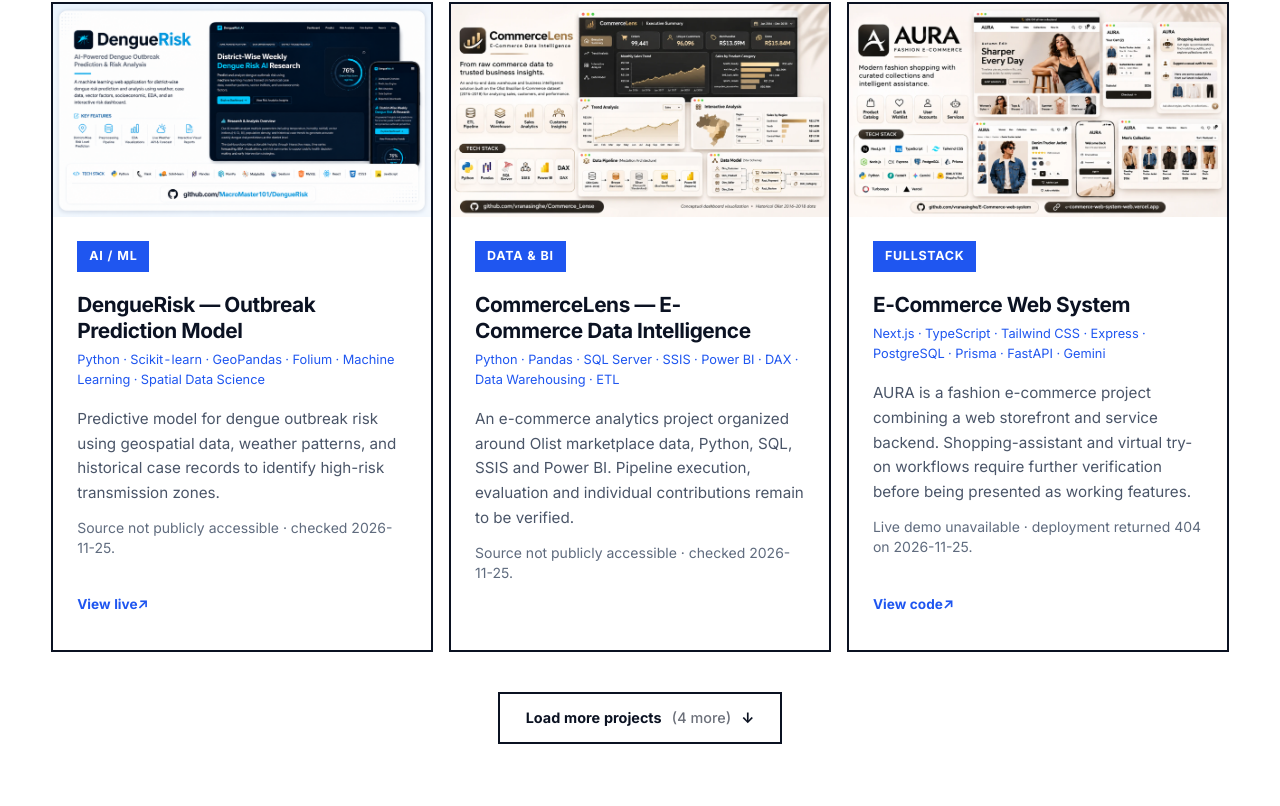
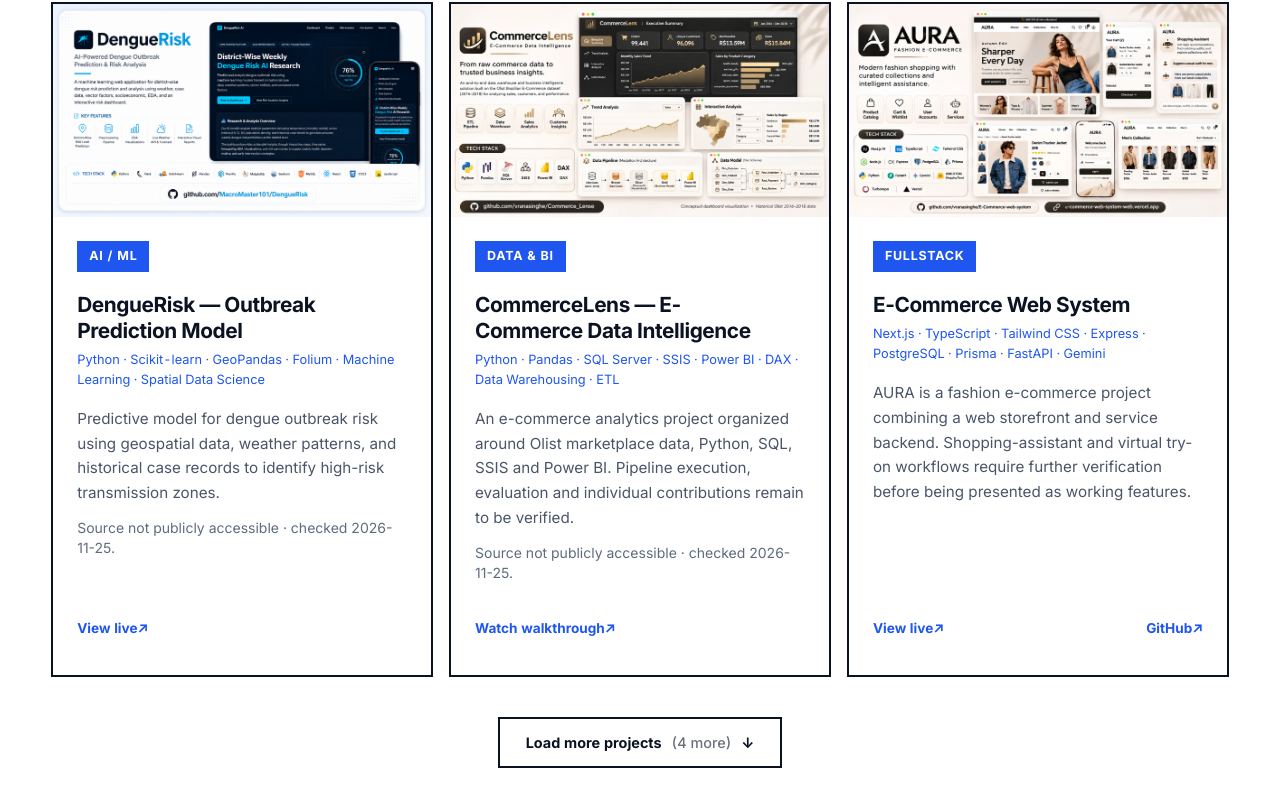
Before and after one commit to vranasinghe/portfolio, a Next.js app: page / in a window 1280 px wide. Shown: the part 4752-5558 px from the top of the page. Built offline with nearby package versions, Linux system fonts and the light colour scheme; no server answers.

Commit message:
Update project demos and walkthrough link

```diff
--- a/components/Projects.tsx
+++ b/components/Projects.tsx
@@ -273,6 +273,13 @@ export default function Projects() {
                           {project.github.replace(/\/$/, "") === "https://github.com/vranasinghe" ? "GitHub profile" : "GitHub"} <span className="arrow-nudge">↗</span>
                         </a>
                       )}
+                      {project.demoVideo && (
+                        <a href={project.demoVideo} target="_blank" rel="noopener noreferrer"
+                          aria-label={`Watch ${project.title} video walkthrough`}
+                          className="inline-flex min-h-11 items-center font-label text-[0.85rem] font-bold text-[var(--accent-color)] hover:text-[var(--text-primary)] transition-colors">
+                          Watch walkthrough <span className="arrow-nudge">↗</span>
+                        </a>
+                      )}
                     </div>
                     </div>
                   </article>
--- a/data/portfolio.ts
+++ b/data/portfolio.ts
@@ -303,6 +303,7 @@ export const featuredProjects: FeaturedProject[] = [
     longDescription: "Repository access and individual contribution details are not yet available for verification.",
     tags: ["React Native", "Expo", "Node.js", "MongoDB"],
     github: "https://github.com/vranasinghe",
+    live: "https://poth-collective-frontend.vercel.app/",
     imageUrl: "/Libaray App.png",
     caseStudyStatus: "draft",
     reversed: true,
@@ -340,6 +341,7 @@ export const minorProjects: MinorProject[] = [
     tags: ["Python", "Pandas", "SQL Server", "SSIS", "Power BI", "DAX", "Data Warehousing", "ETL"],
     category: "Data & BI",
     github: "https://github.com/vranasinghe/Commerce_Lense",
+    demoVideo: "https://www.youtube.com/watch?v=fqMp3b7j_TQ",
     sourceStatus: "unavailable",
     linksCheckedAt: "2026-11-25",
     imageUrl: "/CommerceLens.webp",
@@ -382,9 +384,7 @@ export const minorProjects: MinorProject[] = [
     tags: ["Next.js", "TypeScript", "Tailwind CSS", "Express", "PostgreSQL", "Prisma", "FastAPI", "Gemini"],
     category: "Fullstack",
     github: "https://github.com/vranasinghe/E-Commerce-web-system",
-    live: "https://e-commerce-web-system-web.vercel.app/",
-    liveStatus: "unavailable",
-    linksCheckedAt: "2026-11-25",
+    live: "https://e-commerce-web-system.vercel.app/",
     imageUrl: "/E-Commerce Web System.webp",
   },
   {
@@ -394,9 +394,7 @@ export const minorProjects: MinorProject[] = [
     tags: ["React Native", "Expo Router", "Node.js", "Express.js", "Socket.IO", "PostgreSQL", "Zustand", "NativeWind"],
     category: "Mobile App",
     github: "https://github.com/vranasinghe/Real-Time-Chat-App",
-    live: "https://real-time-chat-app-tau-six.vercel.app/",
-    liveStatus: "unavailable",
-    linksCheckedAt: "2026-11-25",
+    live: "https://real-time-chat-app-mobile-nu.vercel.app/",
     imageUrl: "/Dateza.webp",
   },
 ];
--- a/lib/veeBrain.ts
+++ b/lib/veeBrain.ts
@@ -56,6 +56,7 @@ type AnyProject = {
   live?: string;
   liveStatus?: "unavailable";
   sourceStatus?: "unavailable";
+  demoVideo?: string;
 };
 const allProjects: AnyProject[] = [...featuredProjects, ...minorProjects];
 
@@ -253,6 +254,7 @@ export function veeReply(raw: string): VeeReply {
   if (project) {
     const links: VeeAction[] = [];
     if (project.live && project.liveStatus !== "unavailable") links.push({ label: "Live site", href: project.live });
+    if (project.demoVideo) links.push({ label: "Watch walkthrough", href: project.demoVideo });
     if (project.sourceStatus !== "unavailable") links.push({ label: project.github === personalInfo.github ? "GitHub profile" : "Code", href: project.github });
     return {
       text: `${shortTitle(project.title)}: ${project.description}\n\nBuilt with ${project.tags.slice(0, 6).join(", ")}.`,
```
Also changed, not shown: 1 other file (tests, documents, lock files or other folders).
